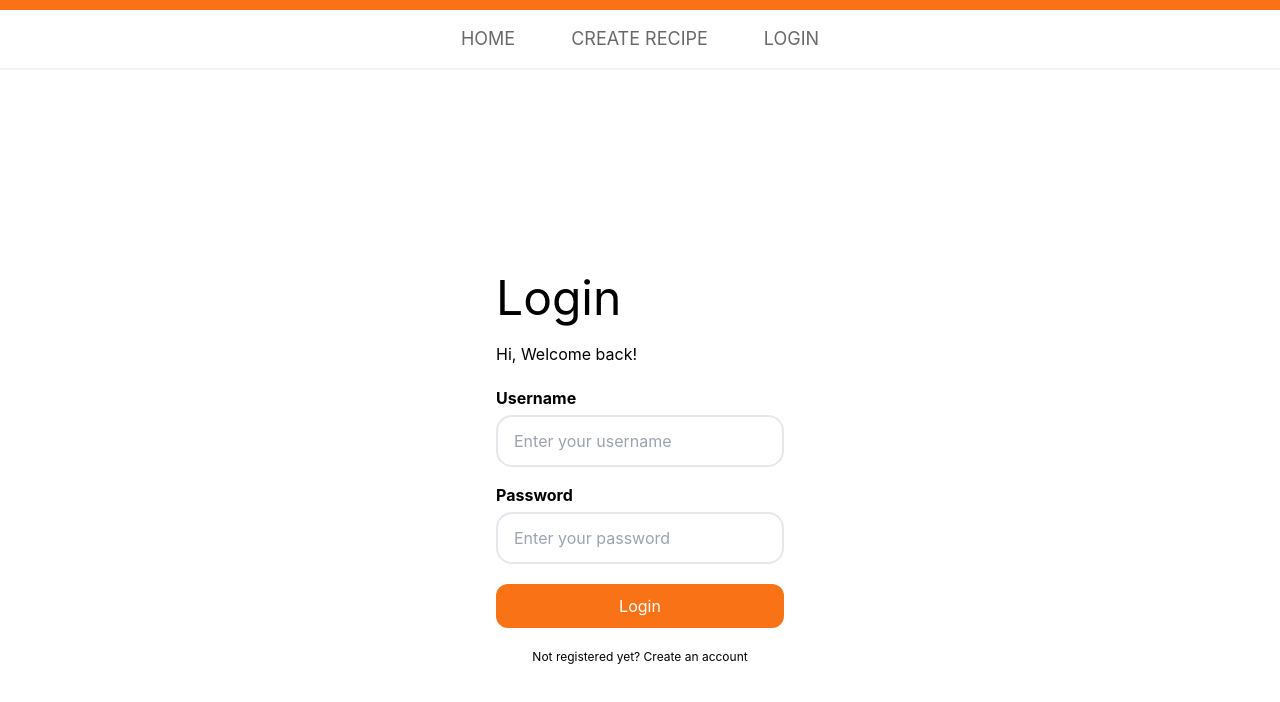
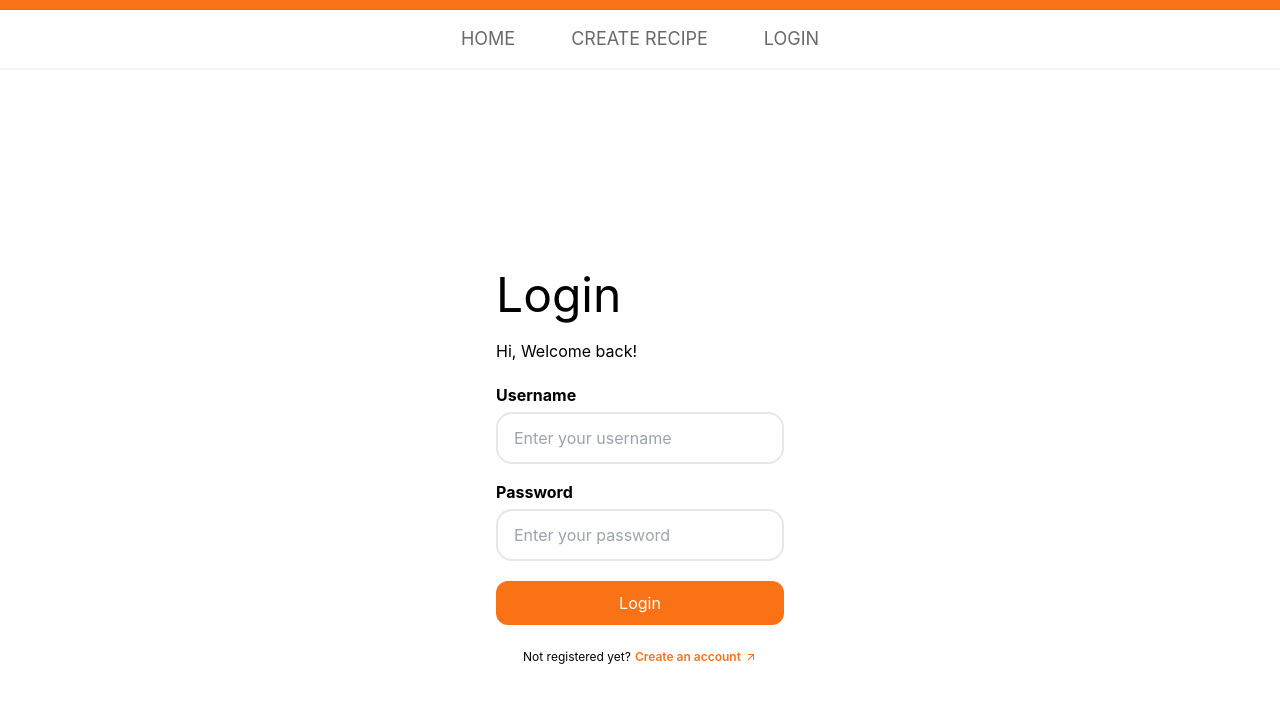
Before and after one commit to muhkyle17/recipe-app-mern, a React (Create React App) app in the folder client/: page /login in a window 1280 px wide. Shown: the top 702 px of the page. Built offline with nearby package versions, Linux system fonts and the light colour scheme.

Commit message:
Add styling to create an account portion

```diff
--- a/client/src/pages/form.js
+++ b/client/src/pages/form.js
@@ -1,4 +1,5 @@
 import { Link } from 'react-router-dom'
+import { MdOutlineArrowOutward } from 'react-icons/md'
 
 const Form = ({ username, setUsername, password, setPassword, label, onSubmit }) => {
   console.log(label, 'label')
@@ -39,8 +40,15 @@ const Form = ({ username, setUsername, password, setPassword, label, onSubmit })
         </button>
 
         {label === 'Login' && (
-          <p className='self-center'>
-            <Link to='/register'>Not registered yet? Create an account</Link>
+          <p className='self-center flex flex-row gap-1 text-base'>
+            <p>Not registered yet? </p>
+            <p>
+              <Link
+                to='/register'
+                className=' text-orange-500 hover:text-orange-600 flex flex-row items-center gap-1 font-semibold'>
+                Create an account <MdOutlineArrowOutward />
+              </Link>
+            </p>
           </p>
         )}
       </form>
```
